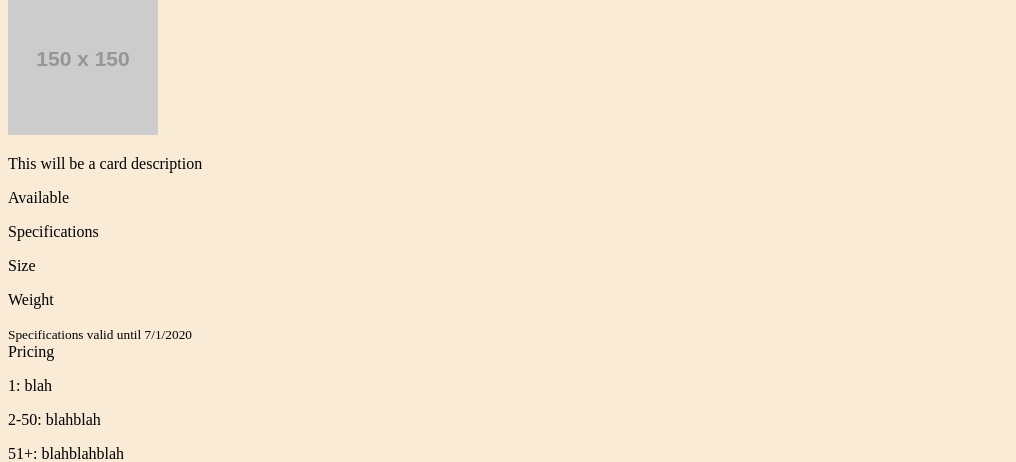
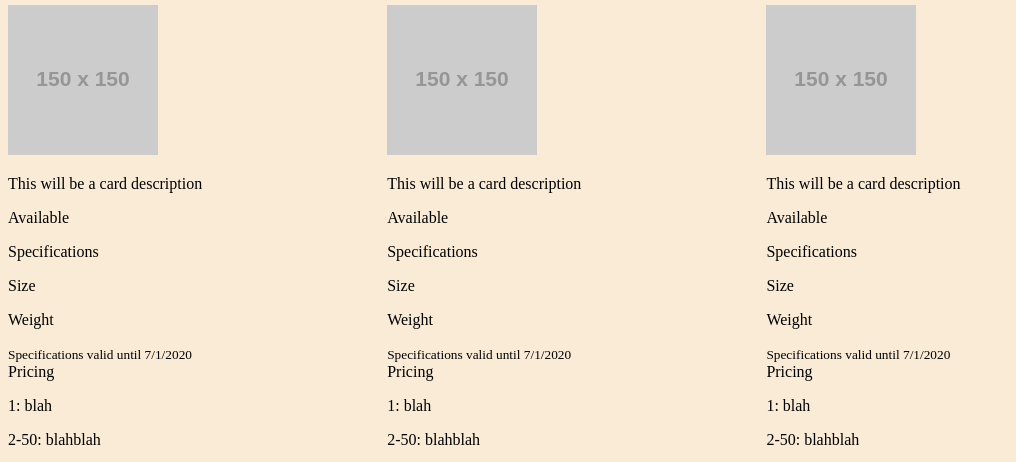
Before and after one commit to nswalters/product-cards, a plain HTML site: page index.html in a window 1280 px wide. Shown: the part 142-604 px from the top of the page, without its empty margins (0-1016 px from the left). Drawn offline with Linux system fonts and the light colour scheme; placeholder pictures from the web are drawn by us.

Commit message:
Added flex-flow functionality

```diff
--- a/main.css
+++ b/main.css
@@ -1,3 +1,12 @@
 body {
   background-color: antiquewhite;
 }
+
+.container {
+  display: flex;
+  flex-flow: row wrap;
+}
+
+.card {
+  flex-basis: 30%;
+}
```
